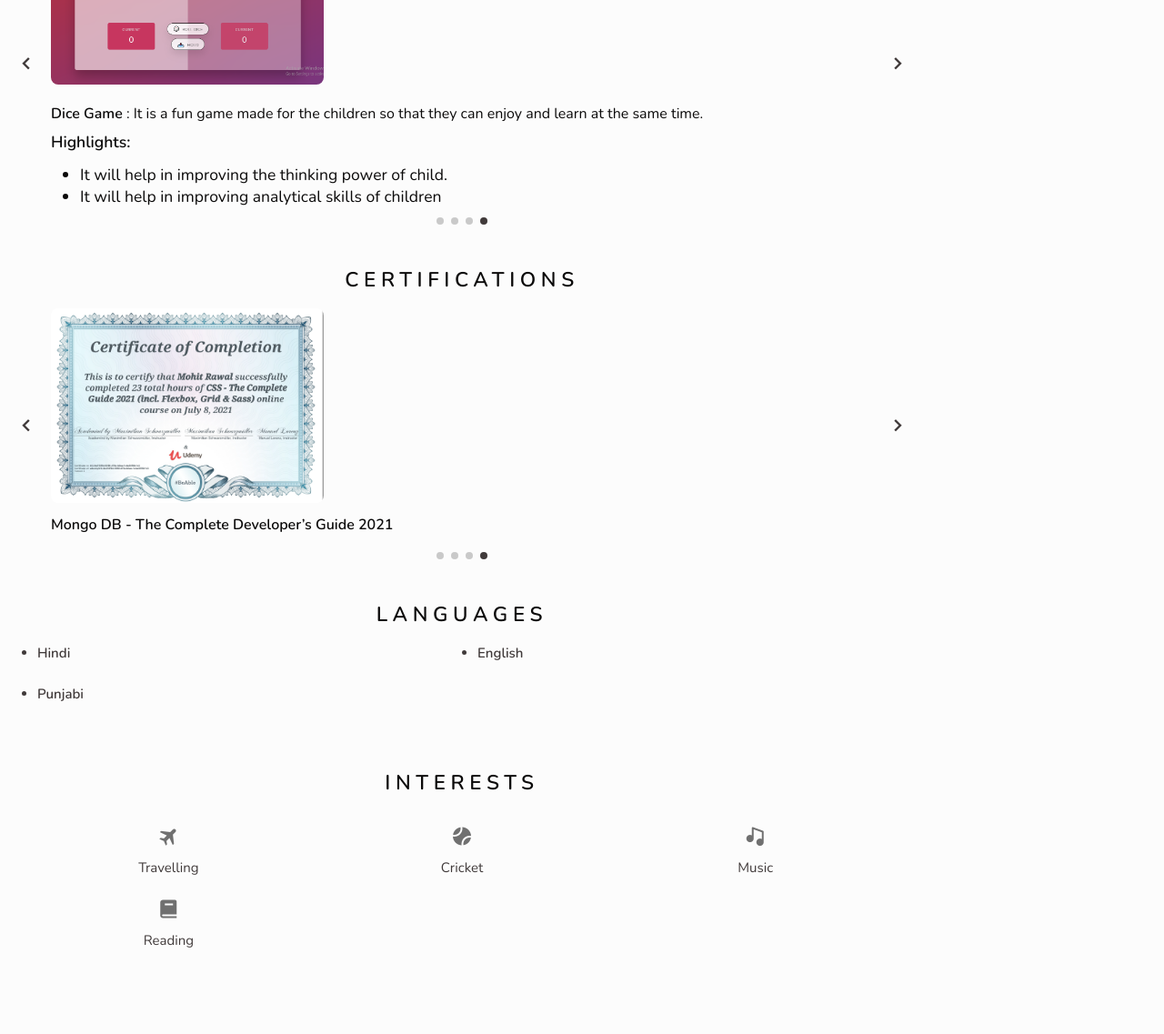
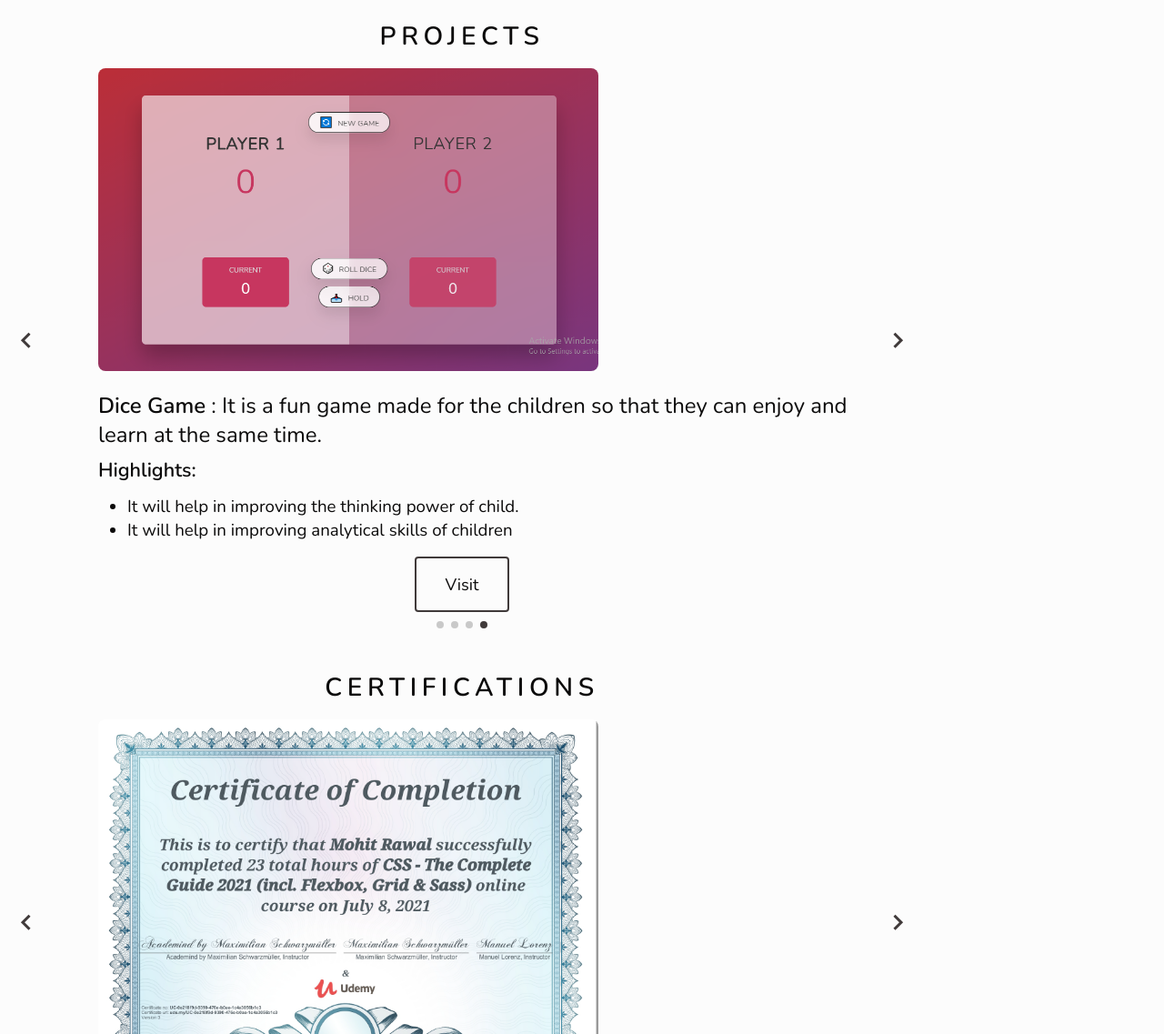
Before and after one commit to mrawal3112/Responsive-Resume, a plain HTML site: page index.html in a window 1280 px wide. Shown: the part 1663-2800 px from the top of the page at 91% size. Drawn offline with nearby package versions, Linux system fonts and the light colour scheme.

Commit message:
mobile + ipad view updated

```diff
--- a/index.html
+++ b/index.html
@@ -66,11 +66,11 @@
                 <section class="home" id="home">
                     <div class="home__container section body-grid">
                         <div class="home__data body-grid">
-                            <img src='Image/profilePic.jpg' alt='Image Not Found' class='home__img'>
+                            <img src='Image/photo.png' alt='Image Not Found' class='home__img'>
                             <h1 class='home__title'><b>MOHIT RAWAL</b></h1>
                             <h3 class="home__profession">Web Designer/Developer | UI Designer</h3>
                             <div>
-                                <a download="" href='' class='home__button-movil'>Download</a>
+                                <a download="" href='' class='home__button'>Download</a>
                             </div>
                         </div>
                         <div class="home__address body-grid">
@@ -103,6 +103,11 @@
                         <a href="https://www.facebook.com/mohit.rawal.165" target='_blank' class="social__link">
                             <span class="social__information">
                                 <i class='bx bxl-facebook social__icon'></i>@Mohit_Rawal
+                            </span>
+                        </a>
+                        <a href="https://www.instagram.com/mohit_rawal31/" target='_blank' class="social__link">
+                            <span class="social__information">
+                                <i class='bx bxl-instagram social__icon'></i>@mohit_rawal31
                             </span>
                         </a>
                     </div>
@@ -196,6 +201,10 @@
                                             </ul>
                                             </p>
                                 </div>
+                                <div class='demo'>
+                                    <a href='https://mrawal3112.github.io/Mother-Special/'
+                                        class='demo__button'>Visit</a>
+                                </div>
                             </div>
 
                             <div class="project__content grid swiper-slide">
@@ -216,6 +225,10 @@
                                                 </li>
                                             </ul>
                                             </p>
+                                </div>
+                                <div class='demo'>
+                                    <a href='https://mrawal3112.github.io/COVID-19-Registration-Form/'
+                                        class='demo__button'>Visit</a>
                                 </div>
                             </div>
 
@@ -240,6 +253,10 @@
                                             </ul>
                                             </p>
                                 </div>
+                                <div class='demo'>
+                                    <a href='https://mrawal3112.github.io/Basic-Quiz-Javascript/'
+                                        class='demo__button'>Visit</a>
+                                </div>
                             </div>
 
                             <div class="project__content grid swiper-slide">
@@ -257,6 +274,9 @@
                                                 </li>
                                             </ul>
                                             </p>
+                                </div>
+                                <div class='demo'>
+                                    <a href=' https://mrawal3112.github.io/Dice-Game-JS/' class='demo__button'>Visit</a>
                                 </div>
                             </div>
                         </div>
@@ -356,6 +376,14 @@
                             <i class='bx bxs-book interests__icon'></i>
                             <span class="interests__name">Reading</span>
                         </div>
+                        <div class="interests__content">
+                            <i class='bx bx-movie interests__icon'></i>
+                            <span class="interests__name">Movies</span>
+                        </div>
+                        <div class="interests__content">
+                            <i class='bx bx-cycling interests__icon'></i>
+                            <span class="interests__name">Cycling</span>
+                        </div>
                     </div>
                 </section>
             </div>
--- a/style.css
+++ b/style.css
@@ -12,12 +12,12 @@
 
     /*========== Font ==========*/
     --body-font: 'Nunito', sans-serif;;
-    --h1-font-size: 1.5rem;
-    --h2-font-size: 1.25rem;
-    --h3-font-size: 1rem;
-    --normal-font-size: .938rem;
-    --small-font-size: .875rem;
-    --smaller-font-size: .813rem;
+    --h1-font-size: 1.75rem;
+    --h2-font-size: 1.5rem;
+    --h3-font-size: 1.15rem;
+    --normal-font-size: 1rem;
+    --small-font-size: .95rem;
+    --smaller-font-size: .85rem;
     --font-medium: 500;
     --font-semi-bold: 600;
 
@@ -115,6 +115,10 @@ img{
     align-items: center;
     margin: 0 var(--mb-3);
 }
+.demo{
+    display: flex;
+    justify-content: center;
+}
 @media screen and (max-width:968px) {
     .nav__menu{
         position: fixed;
@@ -203,7 +207,7 @@ gap: 2rem;
     font-size: 1.5rem;
     margin-right: .5rem;
 }
-.home__button-movil{
+.home__button,.demo__button{
 display: inline-block;
 border: 2px solid var(--text-color);
 color: var(--title-color);
@@ -212,16 +216,16 @@ border-radius: .25rem;
 transition: .3s;
 font-weight: var(--font-medium);
 margin-top: var(--mb-2);
-/* margin-bottom: var(--mb-2); */
 }
-.home__button-movil:hover{
+
+.home__button:hover,.demo__button:hover{
     background-color: var(--text-color);
     color: var(--container-color);
 }
 .social__container{
-    display: flex;
+    display: grid;
     flex-direction: column;
-    grid-template-columns: max-content;
+    grid-template-columns: repeat(2,1fr);
     gap:.5rem;
 }
 .social__links{
@@ -284,7 +288,7 @@ span{
     font-weight: bolder;
 }
 .education__studies{
-    font-size: var(--small-font-size);
+    font-size: var(--normal-font-size);
     color: var(--title-color);
     font-weight: bold;
 }
@@ -440,7 +444,7 @@ span{
       bottom: 5rem;
   }
 
-  @media screen and (max-width:320px)
+  @media screen and (max-width:350px)
   {
       .nav__list{
           grid-template-columns: repeat(2,1fr);
@@ -459,3 +463,54 @@ span{
         justify-self: center;
       }
   }
+  @media screen and (min-width:768px)
+  {
+    .home__title{
+        font-size: 2rem;
+    }
+    .home__information,
+    .social__information,
+    .profile__description,
+    .home__profession,
+    .education__studies,
+    .skills__name,
+    .project__description,
+    .language__name,.interests__content{
+        font-size: 1.35rem
+    }
+    .home__icon,.skills__icon,.interests__icon{
+        font-size: 1.75rem;
+    }
+    .section__title{
+font-size: 1.75rem;
+    }
+    .education__title,.project__title,.certification__title
+    {
+        font-size: 1.5rem;
+    }
+    .education__year,.home__button,.demo__button{
+        font-size: 1.15rem;
+    }
+    .skills__content{
+        justify-self: center;
+    }
+    .project__img,.certification__img {
+        width: 550px;
+        border-radius: 0.5rem;
+        margin-left: 3.25rem;
+      }
+      .carousel__icon{
+          font-size: 2.25rem;
+      }
+      .project__data,.certification__data{
+          margin-left: 3.25rem;
+      }
+      .home__address,
+      .social__container,
+      .education__container,
+      .skills__content,
+      .language__container{
+          margin-left: var(--mb-3);
+      }
+
+  }
```
